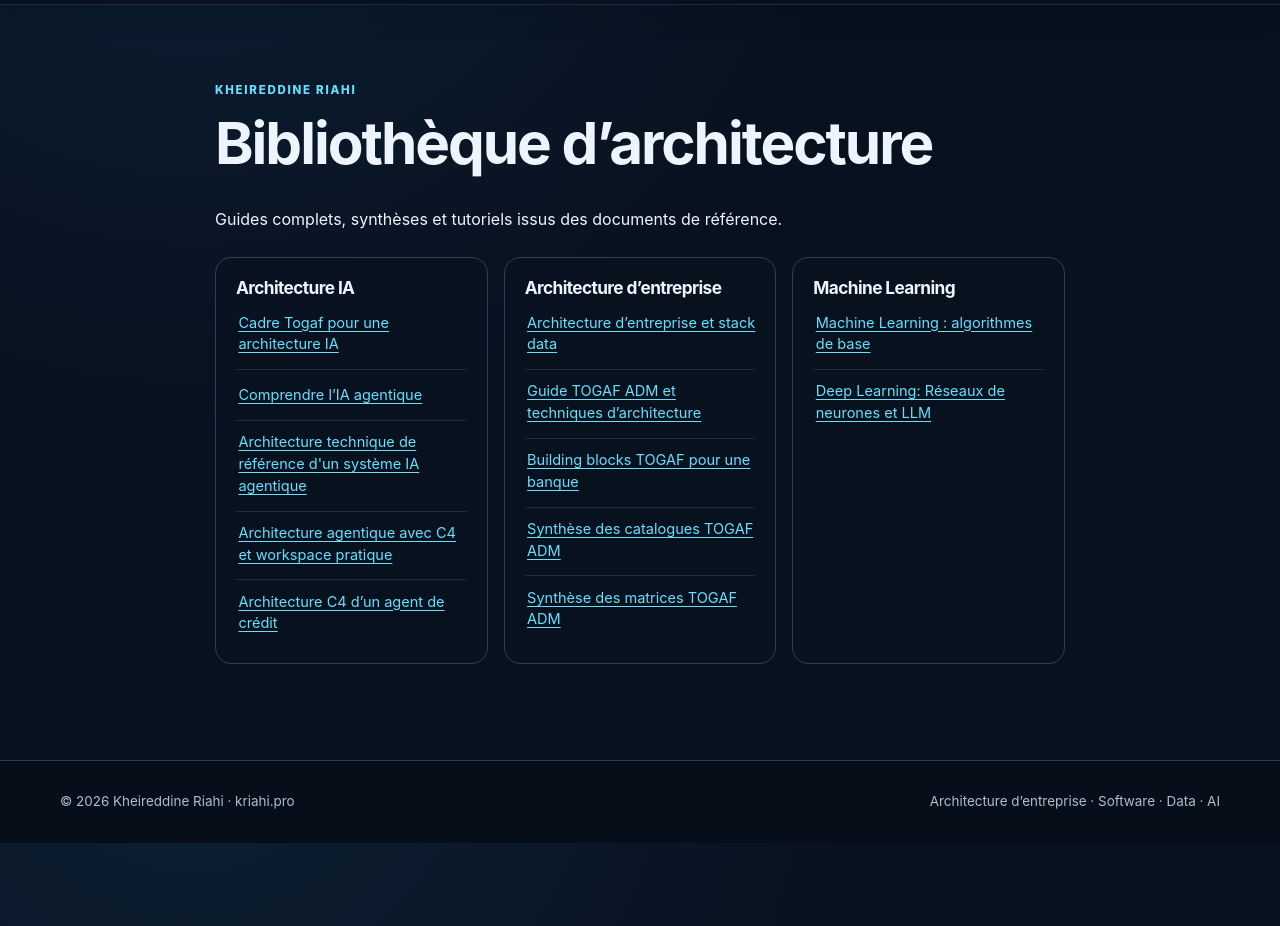
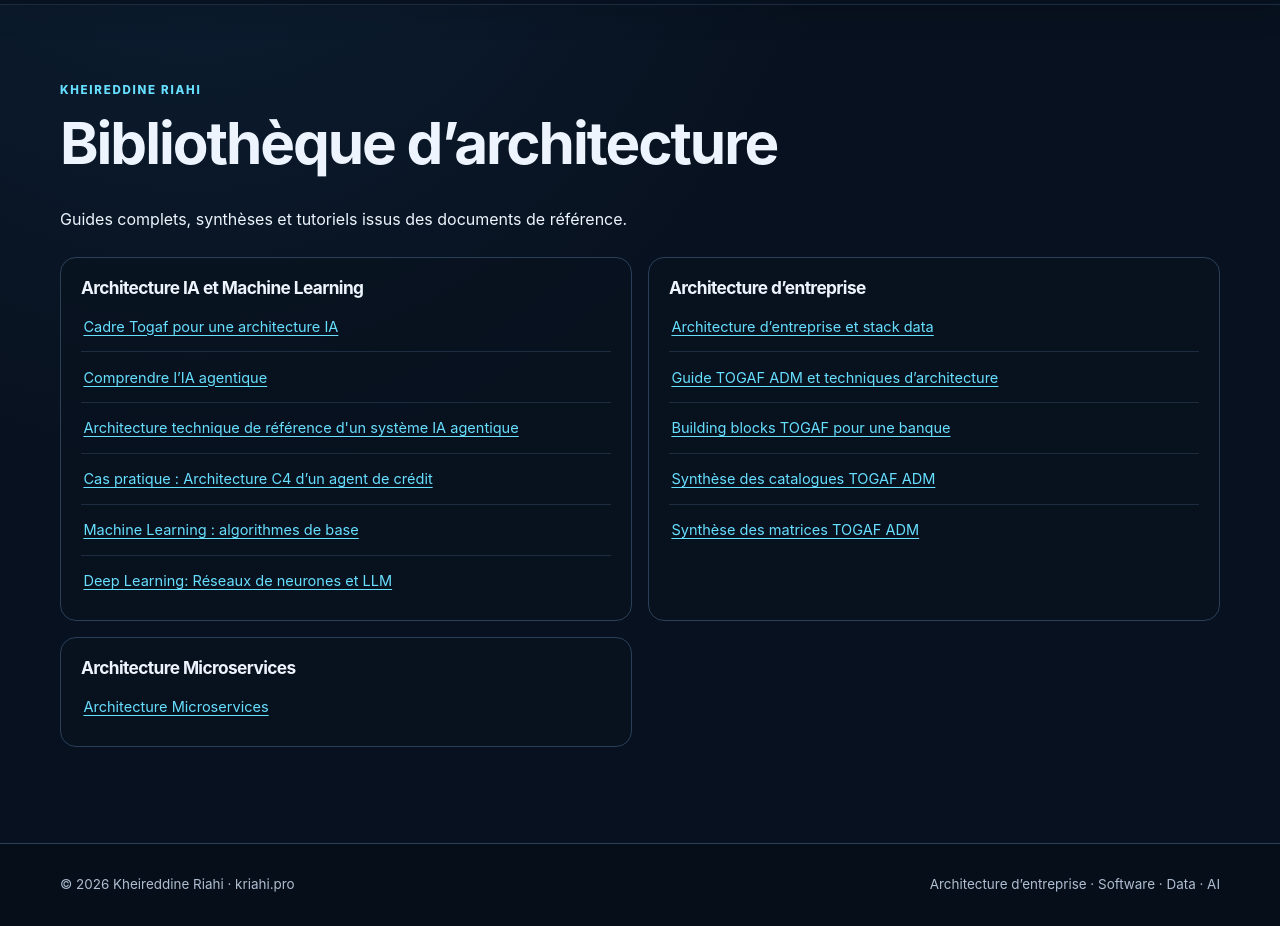
Before and after one commit to KRiahi345/kriahi, a Jekyll site: the page built from bibliotheque-architecture.md, in a window 1280 px wide, cut to the strip 88-1014 px from the top of the page. Built offline with Jekyll 4.4.1, drawn with Linux system fonts in a browser that asks for light colours.

Commit message:
Restructure architecture library

```diff
--- a/_includes/library-directory.html
+++ b/_includes/library-directory.html
@@ -1,12 +1,13 @@
 <div class="library-directory">
   <section class="library-category">
-    <h3>Architecture IA</h3>
+    <h3>{% if page.layout == 'home' %}Architecture IA{% else %}Architecture IA et Machine Learning{% endif %}</h3>
     <ul>
       <li><a href="{{ '/ressources/architecture-ia-framework/' | relative_url }}">Cadre Togaf pour une architecture IA</a></li>
       <li><a href="{{ '/ressources/architecture-agentique-complete/' | relative_url }}">Comprendre l’IA agentique</a></li>
       <li><a href="{{ '/ressources/agents-ia-rag-graphrag/' | relative_url }}">Architecture technique de référence d'un système IA agentique</a></li>
-      {% unless page.layout == 'home' %}<li><a href="{{ '/ressources/architecture-agentique-c4-workspace/' | relative_url }}">Architecture agentique avec C4 et workspace pratique</a></li>{% endunless %}
-      <li><a href="{{ '/ressources/architecture-c4-agent-credit/' | relative_url }}">{% if page.layout == 'home' %}Cas pratique : Plateforme IA de gestion de crédit{% else %}Architecture C4 d’un agent de crédit{% endif %}</a></li>
+      <li><a href="{{ '/ressources/architecture-c4-agent-credit/' | relative_url }}">{% if page.layout == 'home' %}Cas pratique : Plateforme IA de gestion de crédit{% else %}Cas pratique : Architecture C4 d’un agent de crédit{% endif %}</a></li>
+      {% unless page.layout == 'home' %}<li><a href="{{ '/ressources/revision-machine-learning/' | relative_url }}">Machine Learning : algorithmes de base</a></li>
+      <li><a href="{{ '/ressources/tutoriel-ml-deep-learning-llm/' | relative_url }}">Deep Learning: Réseaux de neurones et LLM</a></li>{% endunless %}
     </ul>
   </section>
   <section class="library-category">
@@ -19,11 +20,16 @@
       <li><a href="{{ '/ressources/synthese-matrices-togaf/' | relative_url }}">Synthèse des matrices TOGAF ADM</a></li>
     </ul>
   </section>
-  <section class="library-category">
+  {% if page.layout == 'home' %}<section class="library-category">
     <h3>Machine Learning</h3>
     <ul>
       <li><a href="{{ '/ressources/revision-machine-learning/' | relative_url }}">Machine Learning : algorithmes de base</a></li>
       <li><a href="{{ '/ressources/tutoriel-ml-deep-learning-llm/' | relative_url }}">Deep Learning: Réseaux de neurones et LLM</a></li>
     </ul>
-  </section>
+  </section>{% else %}<section class="library-category">
+    <h3>Architecture Microservices</h3>
+    <ul>
+      <li><a href="{{ '/architecture-microservices/' | relative_url }}">Architecture Microservices</a></li>
+    </ul>
+  </section>{% endif %}
 </div>
--- a/_layouts/page.html
+++ b/_layouts/page.html
@@ -1,7 +1,7 @@
 ---
 layout: default
 ---
-<article class="article">
+<article class="article{% if page.wide_library %} article-wide-library{% endif %}">
   <p class="eyebrow">KHEIREDDINE RIAHI</p>
   <h1{% if page.compact_title or page.reduce_intro_by_2px or page.no_wrap_intro %} class="{% if page.compact_title %}article-title-compact{% endif %}{% if page.reduce_intro_by_2px %} article-title-minus-2{% endif %}{% if page.no_wrap_intro %} article-title-nowrap{% endif %}"{% endif %}>{{ page.title }}</h1>
   <div class="article-content">{{ content }}</div>
--- a/assets/css/style.css
+++ b/assets/css/style.css
@@ -184,6 +184,18 @@ h3 {
 .article {
   width: min(var(--article-width), 100%);
   margin: clamp(2.5rem, 6vw, 5rem) auto 6rem;
+}
+
+.article-wide-library {
+  --article-width: 1280px;
+}
+
+.article-wide-library .library-directory {
+  grid-template-columns: repeat(2, minmax(0, 1fr));
+}
+
+.article-wide-library .library-category a {
+  white-space: nowrap;
 }
 
 .article > .eyebrow {
@@ -949,6 +961,10 @@ h3 {
 
 /* Responsive layouts */
 @media (max-width: 960px) {
+  .article-wide-library .library-directory {
+    grid-template-columns: minmax(0, 1fr);
+  }
+
   .container {
     width: min(var(--page-width), calc(100% - 36px));
   }
@@ -991,6 +1007,10 @@ h3 {
 }
 
 @media (max-width: 650px) {
+  .article-wide-library .library-category a {
+    white-space: normal;
+  }
+
   .article > h1.article-title-nowrap,
   .tutorial-intro-nowrap .article-lead {
     white-space: normal;
```
Also changed, not shown: bibliotheque-architecture.md (+1 -0 lines).
